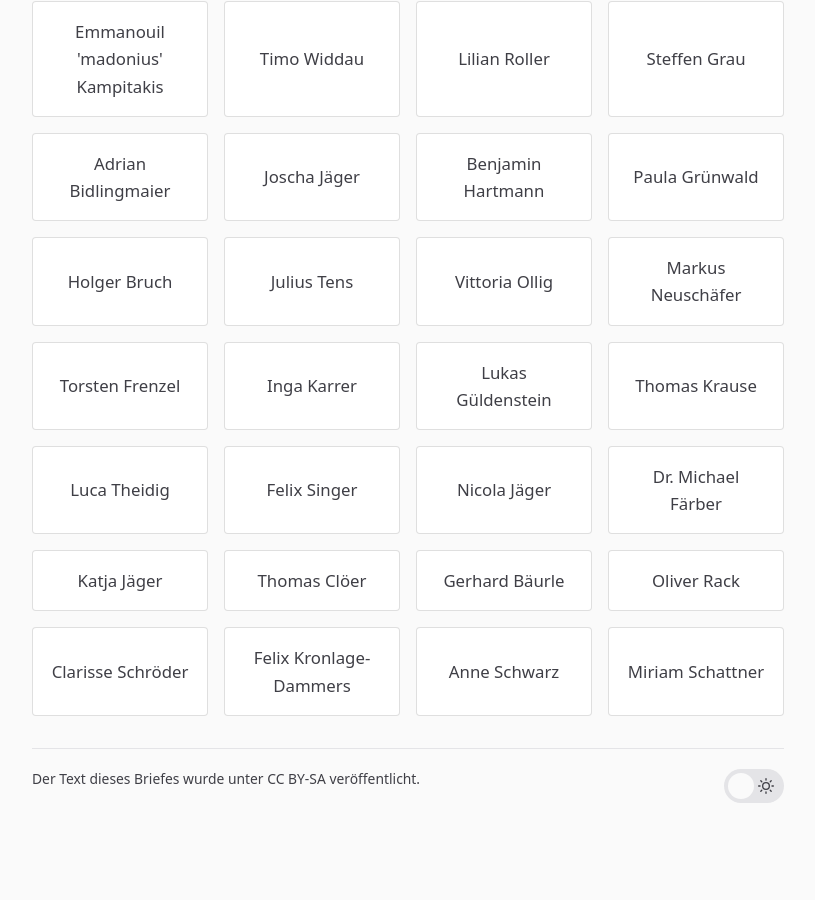
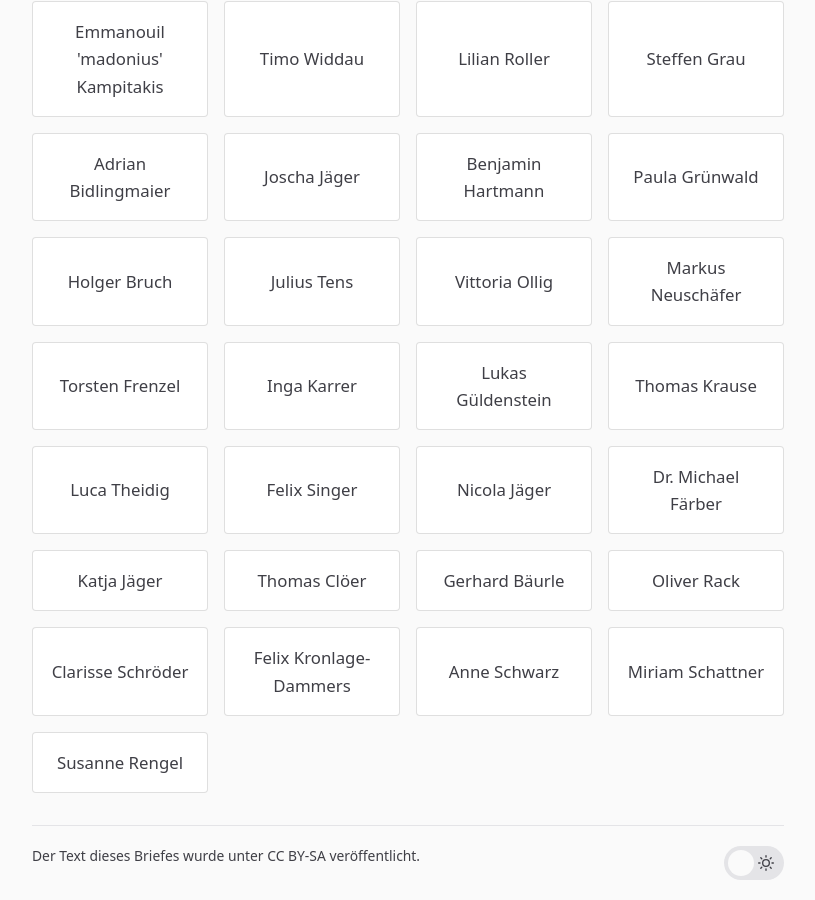
Before and after one commit to itrich/vsh-bleibt, a Jekyll site: the page built from OFFENERBRIEF.md, in a window 1280 px wide and 900 px high, scrolled down 6230 px. Shown: the whole window, without its empty margins (232-1047 px from the left). Built offline with Jekyll 4.4.1, drawn with Linux system fonts in a browser that asks for light colours; before the commit the page ends 7053 px from its top, so only the background shows below that.

Commit message:
Update signees.yml

```diff
--- a/_data/signees.yml
+++ b/_data/signees.yml
@@ -58,3 +58,4 @@
 - name: Felix Kronlage-Dammers
 - name: Anne Schwarz
 - name: Miriam Schattner
+- name: Susanne Rengel
```
